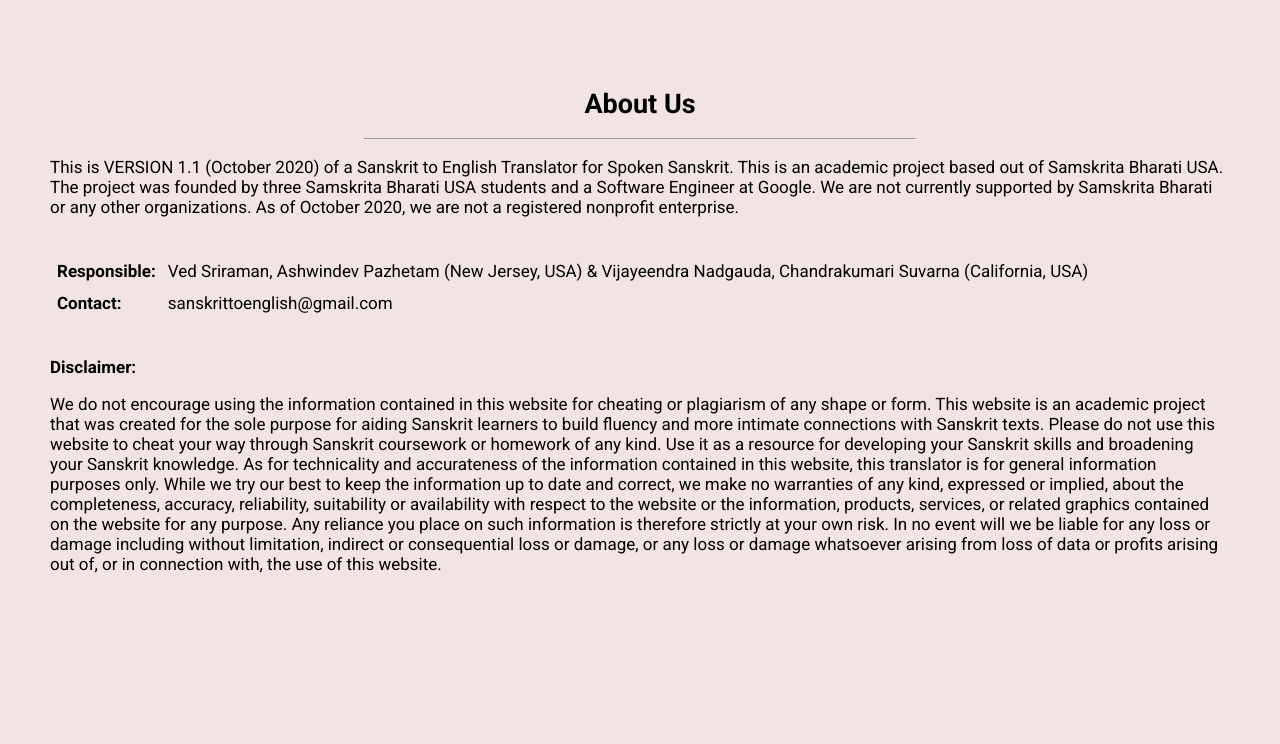
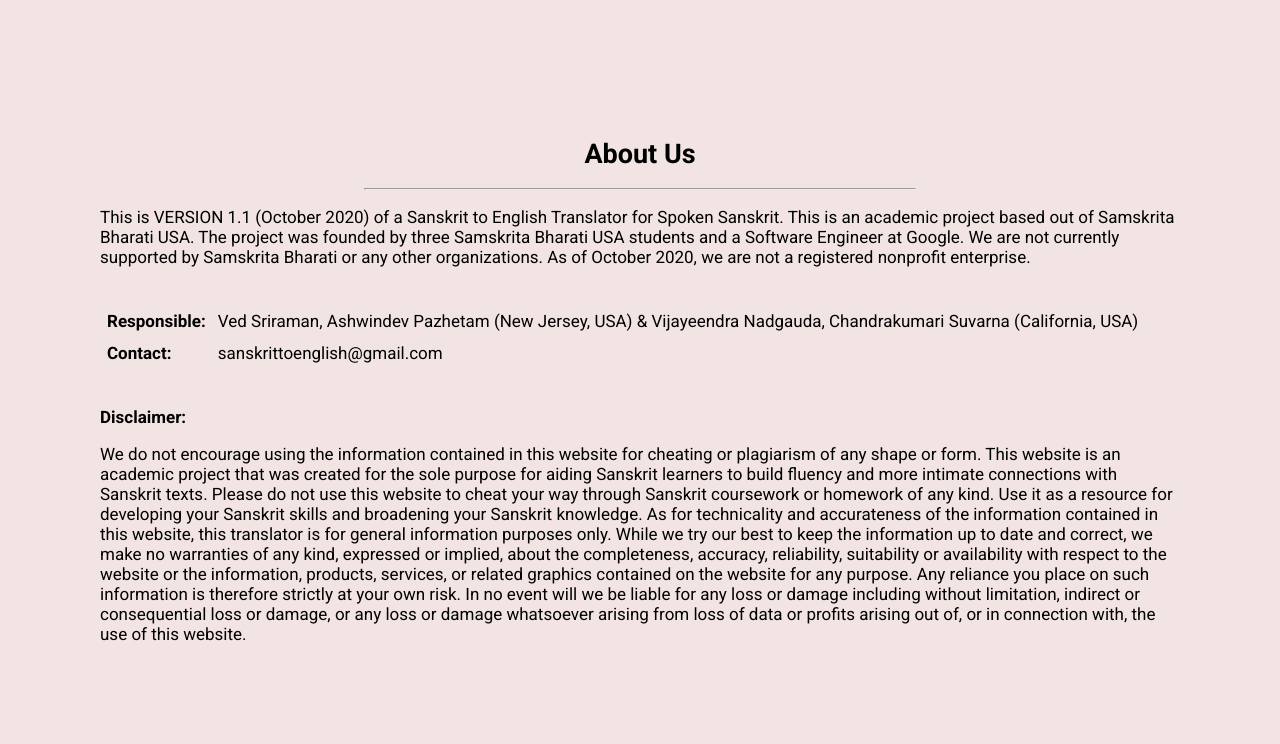
Before and after one commit to apazhetam/sanskrit-translator-website, a Flask app: page /about/ in a window 1280 px wide. Shown: the part 87-831 px from the top of the page. Before the commit the page ends 660 px from the top, so only its background shows below. Run offline with Flask 2, Linux system fonts and the light colour scheme; parts of the project's set-up code (start-up, migrations or seed data) failed here and were passed over.

Commit message:
Update about.html

```diff
--- a/templates/about.html
+++ b/templates/about.html
@@ -6,7 +6,7 @@
         font-size: 17px;
         text-align: left;
         font-family: roboto;
-        margin: 50px 50px;
+        margin: 100px 100px;
 
     }
 
```
